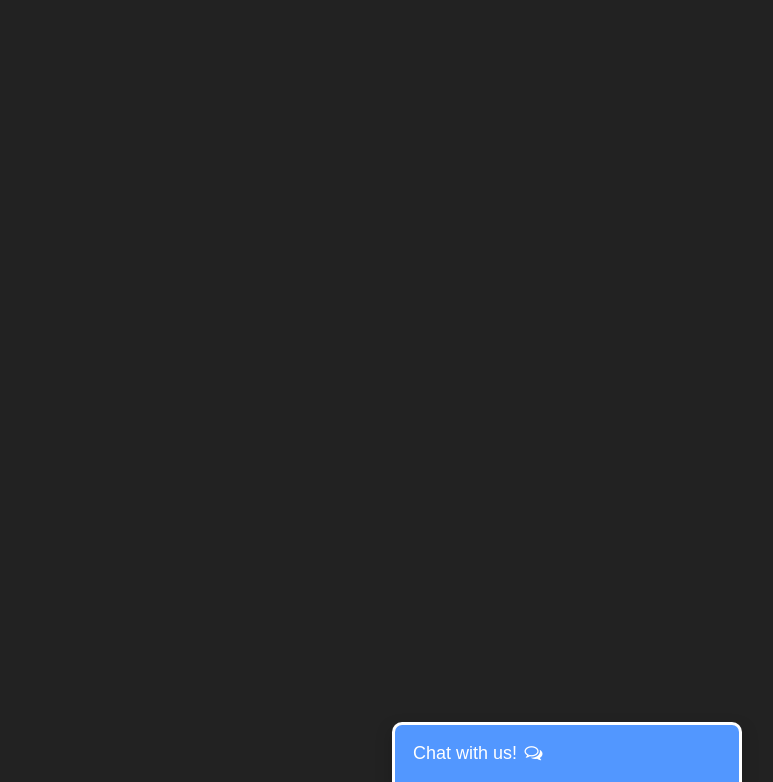
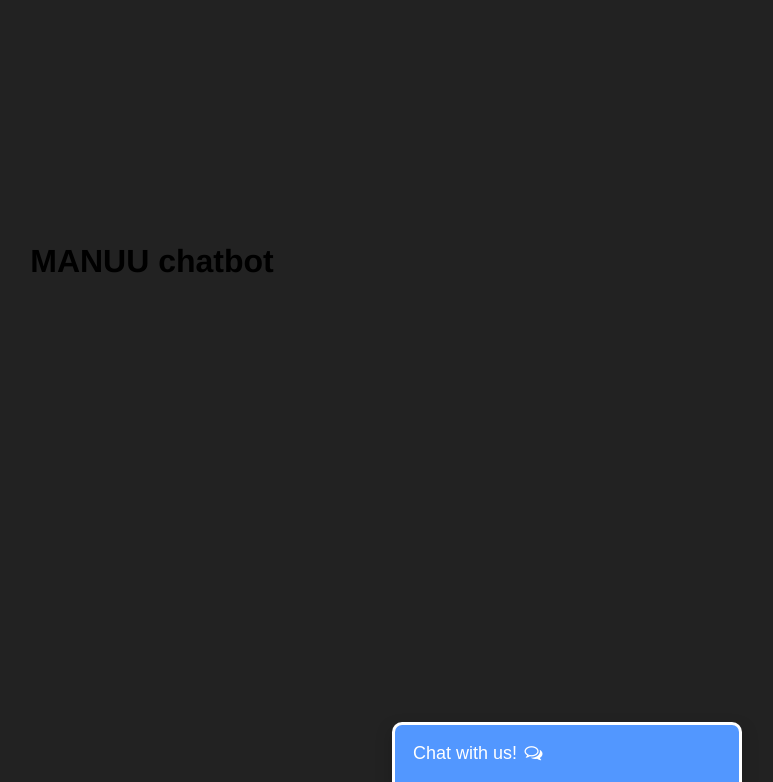
Before and after one commit to musrafulhaq/Chatbot, a plain HTML site: page Chatbot_project/index.html in a window 1280 px wide. Shown: the part 18-800 px from the top of the page, without its empty margins (488-1261 px from the left). Drawn offline with nearby package versions, Linux system fonts and the light colour scheme.

Commit message:
New content add

```diff
--- a/Chatbot_project/index.html
+++ b/Chatbot_project/index.html
@@ -15,6 +15,7 @@
 
 <body>
     <!-- CHAT BAR BLOCK -->
+    <h1 class="heading">MANUU chatbot</h1>
     <div class="chat-bar-collapsible">
         <button id="chat-button" type="button" class="collapsible">Chat with us!
             <i id="chat-icon" style="color: #fff;" class="fa fa-fw fa-comments-o"></i>
--- a/Chatbot_project/static/css/chat.css
+++ b/Chatbot_project/static/css/chat.css
@@ -1,3 +1,7 @@
+.heading{
+    text-align: center;
+    padding: 240px;
+}
 .chat-bar-collapsible {
     position: fixed;
     bottom: 0;
```
Also changed, not shown: Chatbot_project/static/css/home.css (line endings or trailing spaces).
